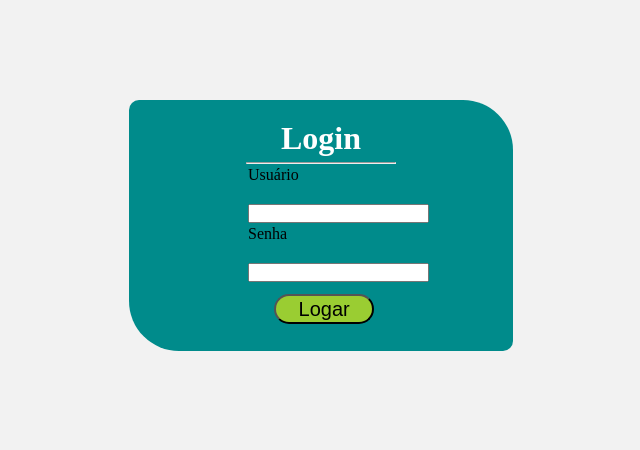
After one commit to jefersonleon/ProjetowebII, a PHP site: page /form-login.php in a window 1280 px wide. The commit adds this page. Shown: the top 450 px of the page, without its empty margins (319-959 px from the left). Run offline with PHP 8.4, Linux system fonts and the light colour scheme.

Commit message:
Aula - 27/04 - Front e Back

```diff
--- /dev/null
+++ b/css/style-login.css
@@ -0,0 +1,58 @@
+*{
+    margin: 0;
+    padding: 0;
+    box-sizing: border-box;
+}
+body{
+    background-color: #f2f2f2;
+
+}
+.container{
+    background-color: darkcyan;
+    border-radius: 10px 50px;
+    margin: 100px auto;
+    padding: 10px;
+    width: 30%;
+}
+.container .log{
+   margin: 5px auto;
+   width: 150px;
+}
+
+.container .log h1{
+    text-align: center;
+    color: white;
+    padding: 5px;
+ }
+ .container .log .bot{
+
+  padding: 10px;
+
+}
+
+.container .log button{
+    background-color: yellowgreen;
+    width: 100px;
+    height: 30px;
+    border-radius: 25px;
+    font-size: 15pt;
+    position: relative;
+    left: 10%;
+
+
+
+}
+.container .log button:hover{
+    background-color: rgb(61, 71, 42);
+    width: 100px;
+    height: 30px;
+    border-radius: 25px;
+    cursor: pointer;
+    color: thistle;
+    font-size: 16pt;
+
+}
+
+.container .log table{
+   /* border: 1px solid black*/
+ }
--- /dev/null
+++ b/form-login.php
@@ -0,0 +1,28 @@
+<!DOCTYPE html>
+<html lang="pt-br">
+<head>
+    <meta charset="UTF-8">
+    <meta http-equiv="X-UA-Compatible" content="IE=edge">
+    <meta name="viewport" content="width=device-width, initial-scale=1.0">
+    <link rel="stylesheet" href="css/style-login.css">
+    <title>Entrada no sistema</title>
+</head>
+<body>
+    <div class="container">
+
+        <div class="log">
+            <h1> Login </h1>
+            <hr>
+            <table>
+                <form action="#" method="post">
+
+                <tr><td> <label for="usuario">Usuário</label><br><br>
+                <tr><td> <input type="text" name="usuario" id="usuario">
+                <tr><td> <label for="senha">Senha</label><br><br>
+                <tr><td> <input type="password" name="senha" id="senha">
+                <tr><td class="bot"> <button type="submit">Logar</button>
+                </form>'
+            </table>
+    </div>
+</body>
+</html>
```
Also changed, not shown: css/style.css (+12 -9 lines), includes/banco.php (+6 -1 lines), includes/funcoes.php (added, +30 -0 lines), index.php (+18 -15 lines), img/fifa.jpg (added), img/gta.jpg (added), img/lol.jpg (added), img/poke.jpg (added), img/sonic.jpg (added).
